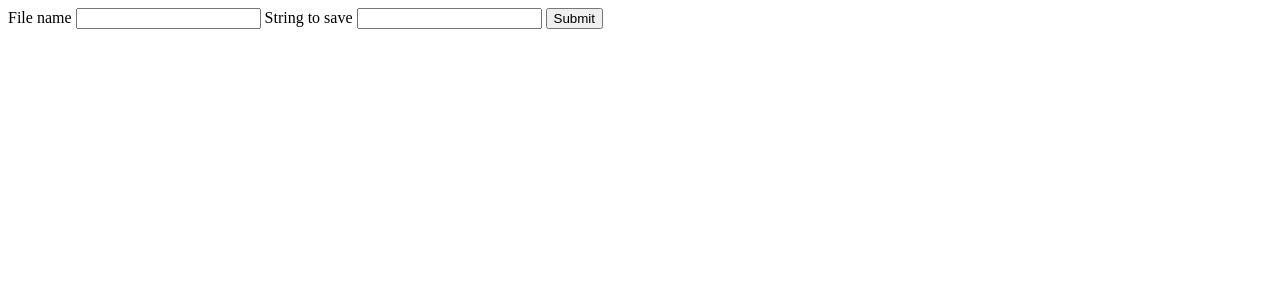
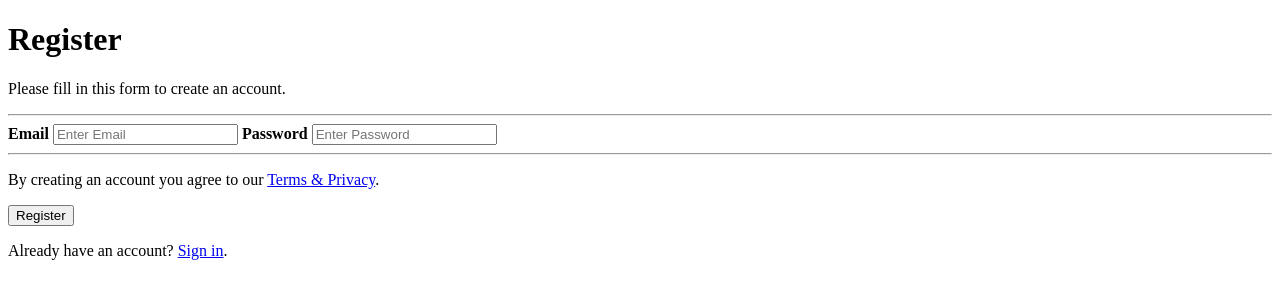
Before and after one commit to thenaseemahmad/NodeRecap, a website: page public/index.html in a window 1280 px wide. Drawn offline with Linux system fonts and the light colour scheme.

```diff
--- a/package.json
+++ b/package.json
@@ -14,6 +14,7 @@
         "dotenv": "^16.3.1",
         "express": "^4.18.2",
         "mongoose": "^7.6.3",
+        "mongoose-encryption": "^2.1.2",
         "morgan": "^1.10.0"
     }
 }
--- a/public/index.html
+++ b/public/index.html
@@ -6,12 +6,25 @@
     <title>Create new file</title>
 </head>
 <body>
-    <form action="/createfile" method="post">
-        <label for="FileName">File name</label>
-        <input type="text" name="FileName" required>
-        <label for="FileText">String to save</label>
-        <input type="text" name="FileText">
-        <input type="submit" value="Submit">
-    </form>
+    <form action="/registeruser" method="post">
+        <div class="container">
+          <h1>Register</h1>
+          <p>Please fill in this form to create an account.</p>
+          <hr>
+
+          <label for="email"><b>Email</b></label>
+          <input type="text" placeholder="Enter Email" name="username" id="email" required>
+
+          <label for="psw"><b>Password</b></label>
+          <input type="password" placeholder="Enter Password" name="password" id="psw" required>
+          <hr>
+
+          <p>By creating an account you agree to our <a href="#">Terms & Privacy</a>.</p>
+          <button type="submit" class="registerbtn">Register</button>
+        </div>
+        <div class="container signin">
+            <p>Already have an account? <a href="http://localhost:3000/usersignin">Sign in</a>.</p>
+        </div>
+      </form>
 </body>
 </html>
```
Also changed, not shown: index.js (+34 -8 lines), public/signin.html (added, +17 -0 lines), 1 other file.
